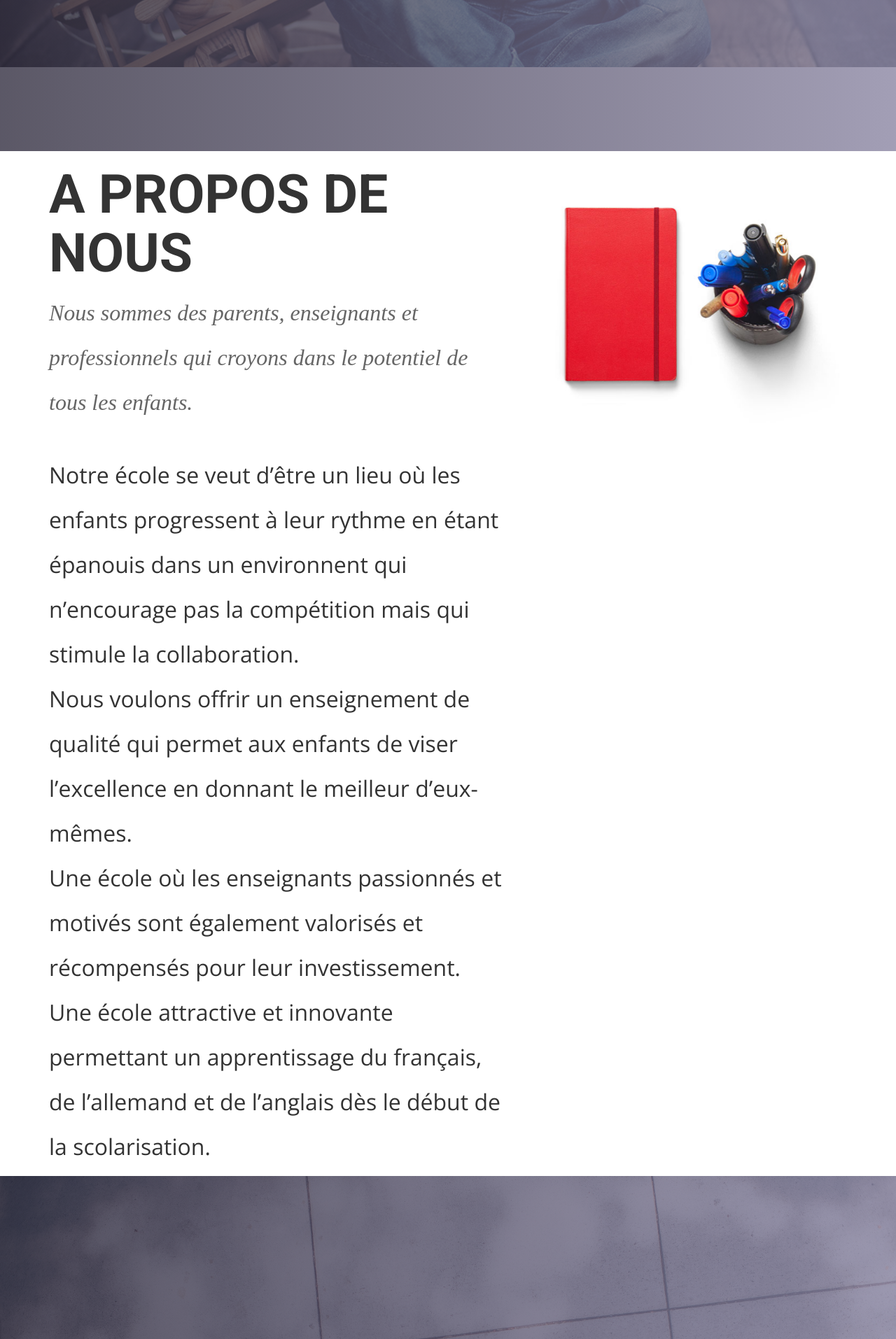
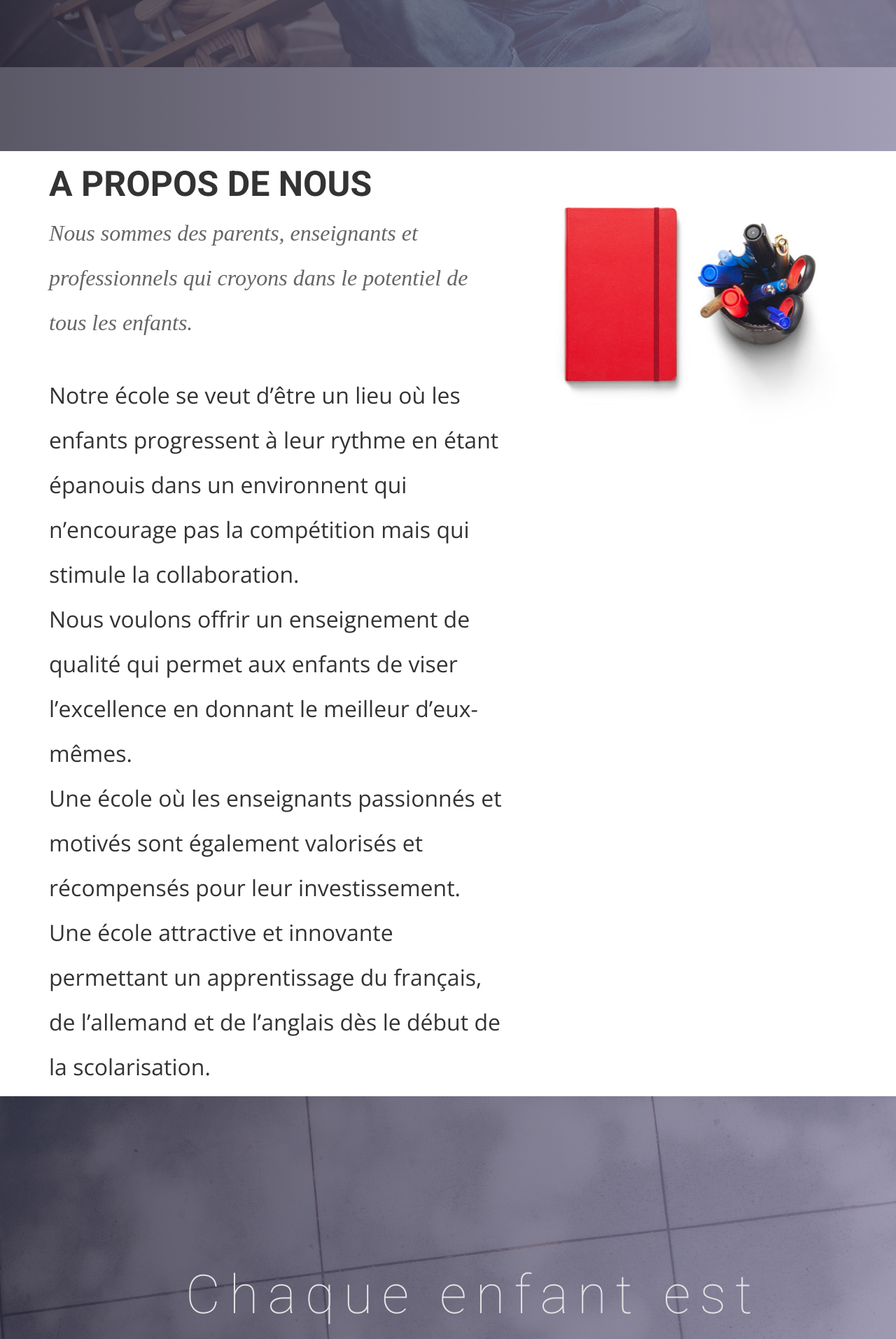
Before and after one commit to midjoule/lifeschool, a Jekyll site: the page built from index.html, in a window 1280 px wide. Shown: the part 804-2718 px from the top of the page at 70% size. Built offline with Jekyll 4.4.1, drawn with Linux system fonts in a browser that asks for light colours; nearby versions of some CDN libraries; some web fonts are replaced.

Commit message:
Update airspace.css

```diff
--- a/css/airspace.css
+++ b/css/airspace.css
@@ -53,7 +53,7 @@
 }
 .section-title h2 {
   text-transform: uppercase;
-  font-size: 6vw;
+  font-size: 5rem;
   font-weight: 600;
   white-space: normal;
 }
```
